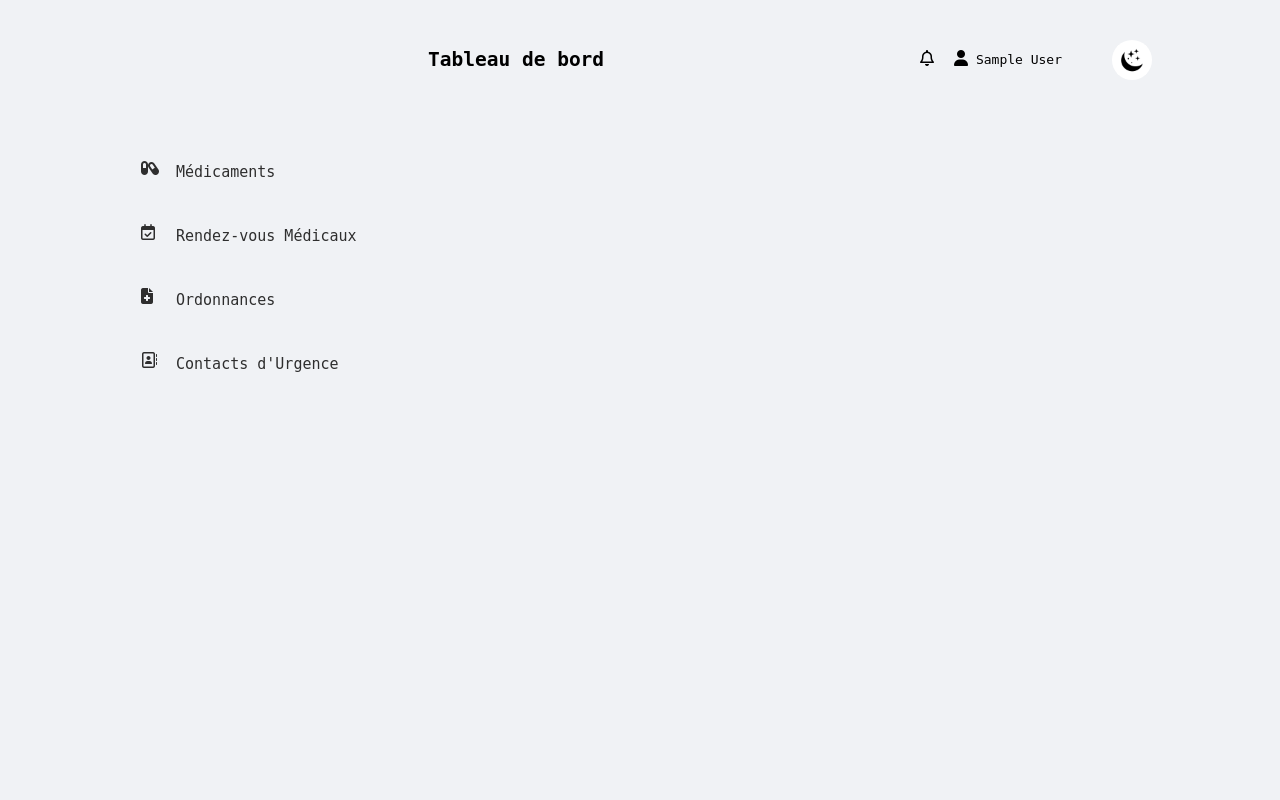
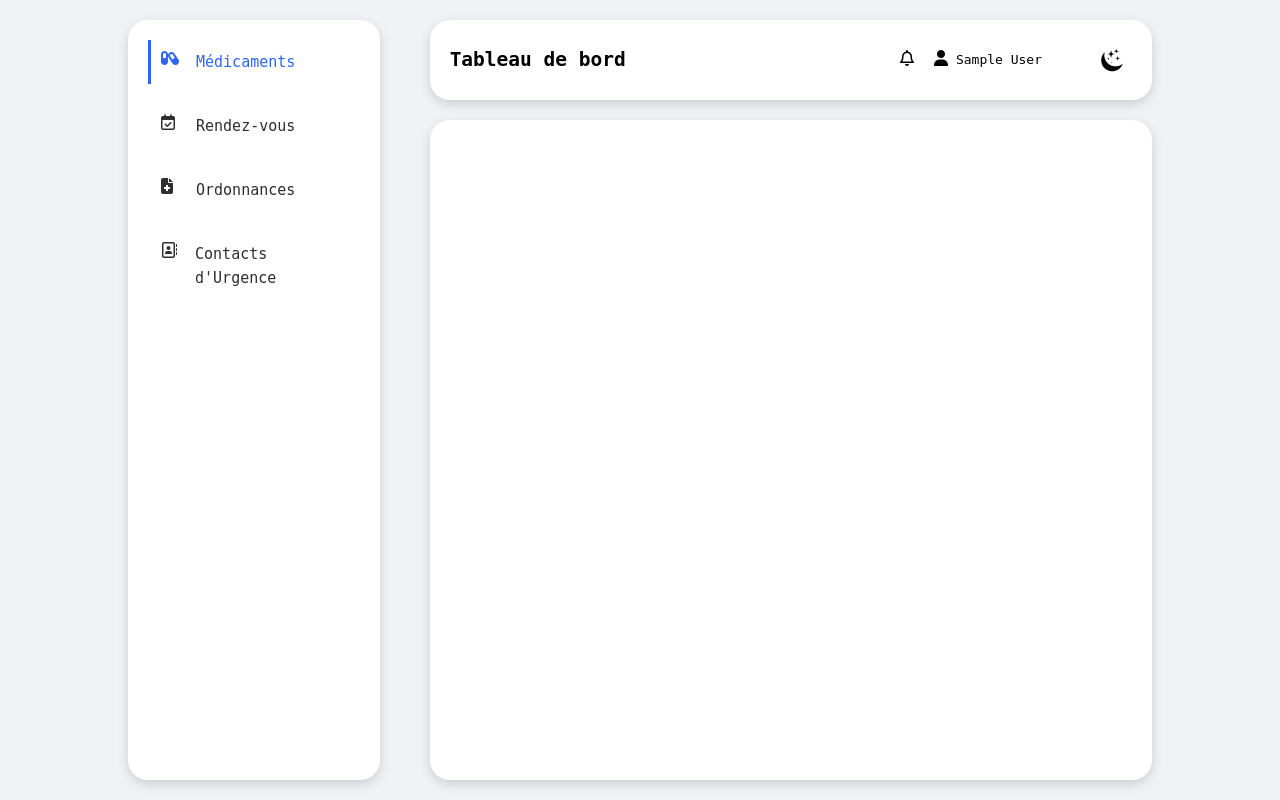
Before and after one commit to MohamedBechirTorki/-MediAssist-Web-Application, a PHP site: page /dashboard.php in a window 1280 px wide. Run offline with PHP 8.4, Linux system fonts and the light colour scheme; the visitor is signed in with stand-in values (Sample User, id 1); some libraries are stand-ins or nearby versions.

Commit message:
dashboard css

```diff
--- a/assets/css/style.css
+++ b/assets/css/style.css
@@ -251,12 +251,34 @@ form {
     font-size: 15px;
 }
 
+.dash-body {
+    display: flex;
+    flex-direction: row;
+    gap: 50px;
+}
+
+.dash-main {
+    width: 100%;
+    display: flex;
+    flex-direction: column;
+    gap: 20px;
+}
+
 .dash-header {
-    margin-bottom: 50px;
+    background-color: white;
+    border-radius: 20px;
+    padding: 20px;
+    box-shadow: 0 4px 12px rgba(0, 0, 0, 0.15);
 }
 
 .dash-nav {
-    width: 250px;
+    width: 300px;
+    background-color: white;
+    padding: 20px;
+    height: 100%;
+    height: calc(100vh - 80px);
+    border-radius: 20px;
+    box-shadow: 0 4px 12px rgba(0, 0, 0, 0.15);
 }
 
 .dash-nav div {
@@ -269,7 +291,7 @@ form {
     transition-duration: 0.5s;
 }
 
-.dash-nav div:hover {
+.dash-nav div:hover,  .dash-nav .active{
     border-color: #2f65f5;
 }
 
@@ -289,13 +311,10 @@ form {
     transition-duration: 0.5s;
 }
 
-.dash-nav div:hover i, .dash-nav div:hover p {
+.dash-nav div:hover i, .dash-nav div:hover p, .dash-nav .active i , .dash-nav .active p {
     color: #2f65f5;
 }
 
-header {
-    margin: 0 0 0 300px;
-}
 
 .right-dash-header {
     display: flex;
@@ -304,3 +323,12 @@ header {
     align-items: center;
     gap: 20px;
 }
+
+.dash-slider {
+    background-color: white;
+    width: calc(100% - 40px);
+    height: calc(100% - 40px);
+    padding: 20px;
+    border-radius: 20px;
+    box-shadow: 0 4px 12px rgba(0, 0, 0, 0.15);
+}
--- a/dashboard.php
+++ b/dashboard.php
@@ -19,7 +19,14 @@ if (!isset($_SESSION['user_id'])) {
     <link rel="stylesheet" href="assets/css/style.css">
 
 </head>
-<body class="container">
+<body class="container dash-body">
+    <nav class="dash-nav">
+        <div class="active"><span><i class="fa-solid fa-capsules"></i></span><p>Médicaments</p></div>
+        <div><span><i class="fa-regular fa-calendar-check"></i></span> <p>Rendez-vous</p></div>
+        <div><span><i class="fa-solid fa-file-medical"></i></span> <p>Ordonnances</p></div>
+        <div><span><i class="fa-regular fa-address-book"></i> </span> <p>Contacts d'Urgence</p></div>
+    </nav>
+    <main class="dash-main">
         <header class="dash-header">
             <h2>Tableau de bord</h2>
             <div class="right-dash-header">
@@ -34,14 +41,10 @@ if (!isset($_SESSION['user_id'])) {
                 </div>
             </div>
         </header>
-    <nav class="dash-nav">
-        <div><span><i class="fa-solid fa-capsules"></i></span><p>Médicaments</p></div>
-        <div><span><i class="fa-regular fa-calendar-check"></i></span> <p>Rendez-vous Médicaux</p></div>
-        <div><span><i class="fa-solid fa-file-medical"></i></span> <p>Ordonnances</p></div>
-        <div><span><i class="fa-regular fa-address-book"></i> </span> <p>Contacts d'Urgence</p></div>
-    </nav>
-    <main>
-        <slide>
+
+        <slider class="dash-slider">
+
+        </slider>
     </main>
 
 </body>
--- a/index.php
+++ b/index.php
@@ -36,7 +36,7 @@ if (isset($_SESSION['user_email'])) {
 
   </header>
 
-  <main>
+  <main class="dash-main">
     <section id="about">
       <div class="content">
         <h2>Votre assistant santé peronnel, toujours à portée de main.</h2>
```
Lines whose indentation alone changed are shown as unchanged.
